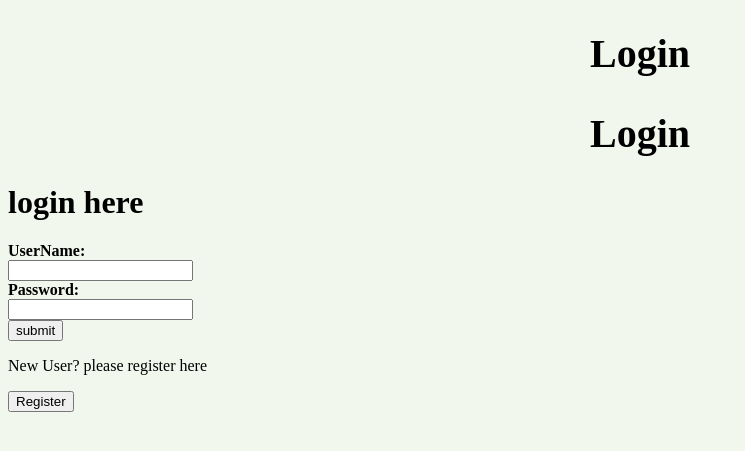
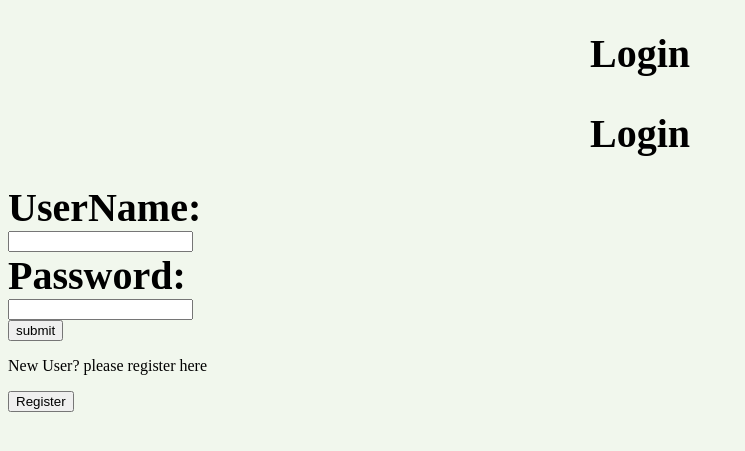
Before and after one commit to HamzaRatrout/finalproject, a Flask app: page / in a window 1280 px wide. Shown: the part 286-737 px from the top of the page, without its empty margins (0-745 px from the left). Run offline with Flask 2, Linux system fonts and the light colour scheme.

Commit message:
newmessage

```diff
--- a/app.py
+++ b/app.py
@@ -28,9 +28,9 @@ def login_page1():
 	user = accounts.find_one(userName=username,password=password)
 	if user:
 		session['loggedIn']=True
-		return render_template("homepage.html")
+		return render_template("home.html")
 	else :
-		return render_template("login1.html",error="The password or username is incorrect")
+		return render_template("login.html",error="The password or username is incorrect")
 
 # TODO: route to /register
 # TODO: route to /error
--- a/static/css/style.css
+++ b/static/css/style.css
@@ -77,3 +77,11 @@ border:0;
 .h1{
   margin-left:65px;
 }
+.login {
+  text-align:center;
+  font-size:40px;
+
+
+
+
+}
--- a/templates/login.html
+++ b/templates/login.html
@@ -9,10 +9,9 @@
 
 <h1 class="headers">Login</h1>
 <form action="/signin" method="POST">
-	<h1> login here </h1>
-	<b>UserName:</b> <br>
+	<b class="login">UserName:</b> <br>
 	<input type="text" name="userName"><br>
-	<b>Password:</b><br>
+	<b class="login">Password:</b><br>
 	<input type="password" name="password"><br>
 	<input type="submit" value="submit">
 </form>
```
